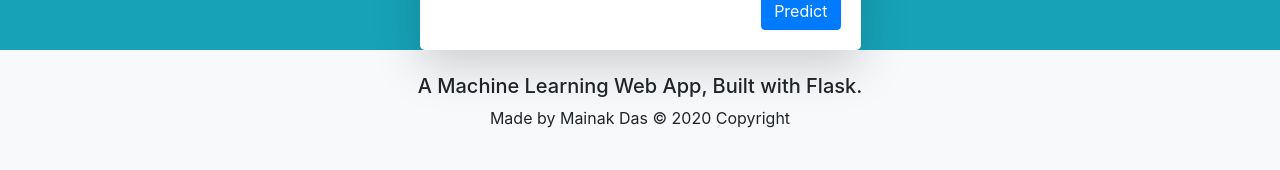
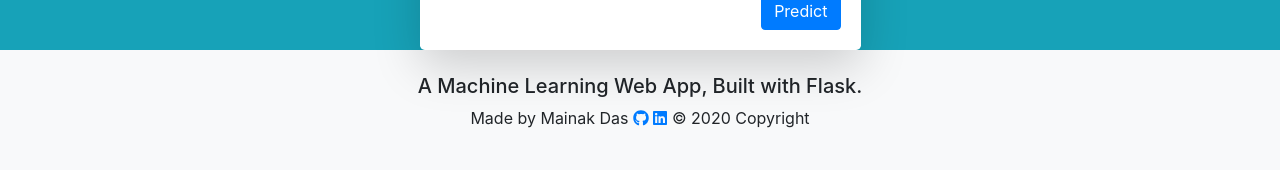
Before and after one commit to mainak17/financial-risk-predictor1, a Flask app: page / in a window 1280 px wide. Shown: the part 912-1082 px from the top of the page. Run offline with Flask 2, Linux system fonts and the light colour scheme; parts of the project's set-up code (start-up, migrations or seed data) failed here and were passed over; some libraries are stand-ins or nearby versions.

Commit message:
Update base.html

```diff
--- a/templates/base.html
+++ b/templates/base.html
@@ -32,7 +32,10 @@
 
                             <div class="text-center">
                                 <h5>A Machine Learning Web App, Built with Flask.</h5>
-                                    <p>Made by Mainak Das © 2020 Copyright </p>
+                                    <p>Made by Mainak Das
+                                <a href="https://github.com/mainak17/" target="_blank"><i class="fab fa-github"></i></a>
+                                <a href="https://www.linkedin.com/in/mainak-das-111175179/" target="_blank"><i class="fab fa-linkedin"></i></a>
+                                © 2020 Copyright </p>
                                 </div>
                             </div>
 
```
